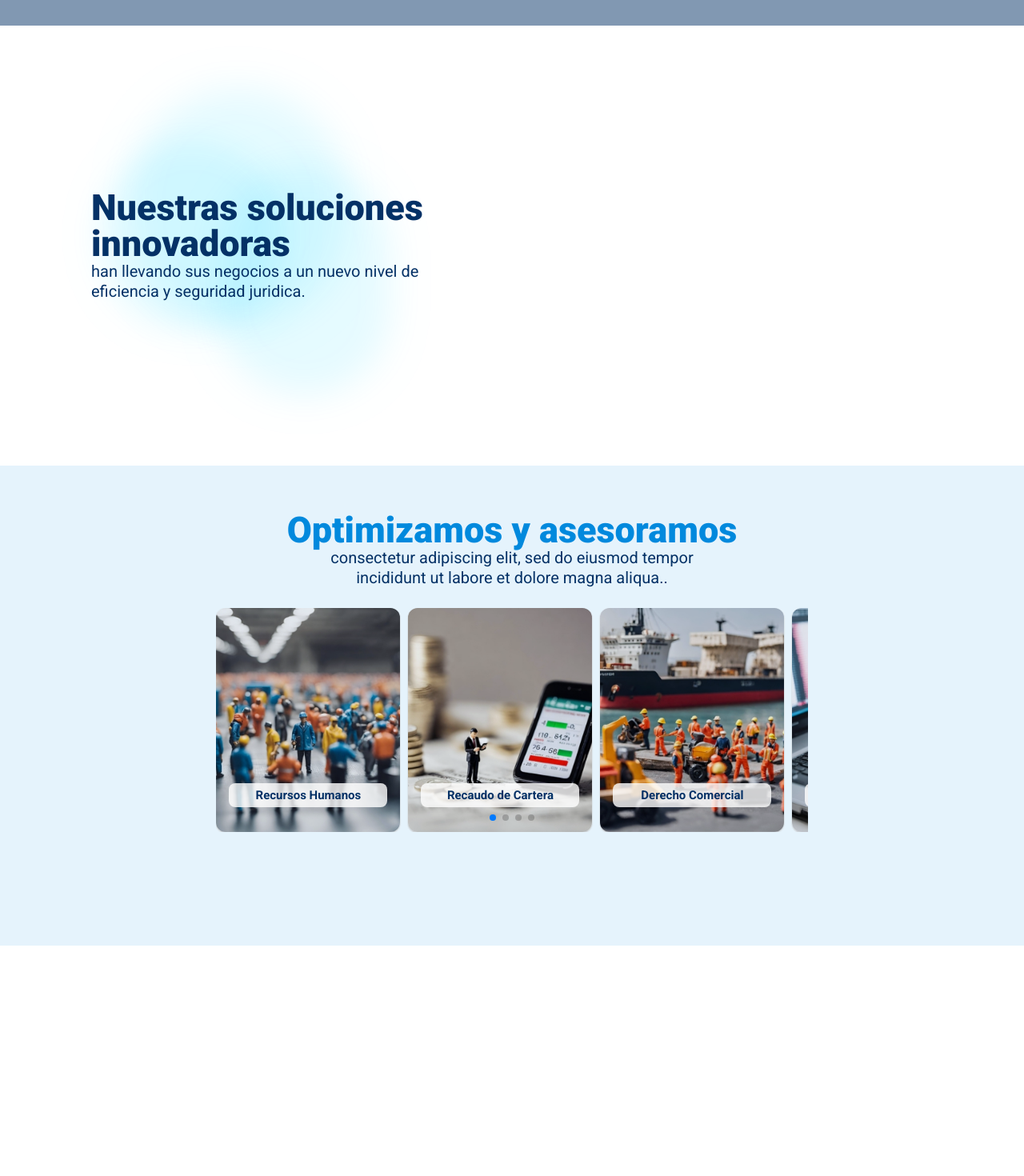
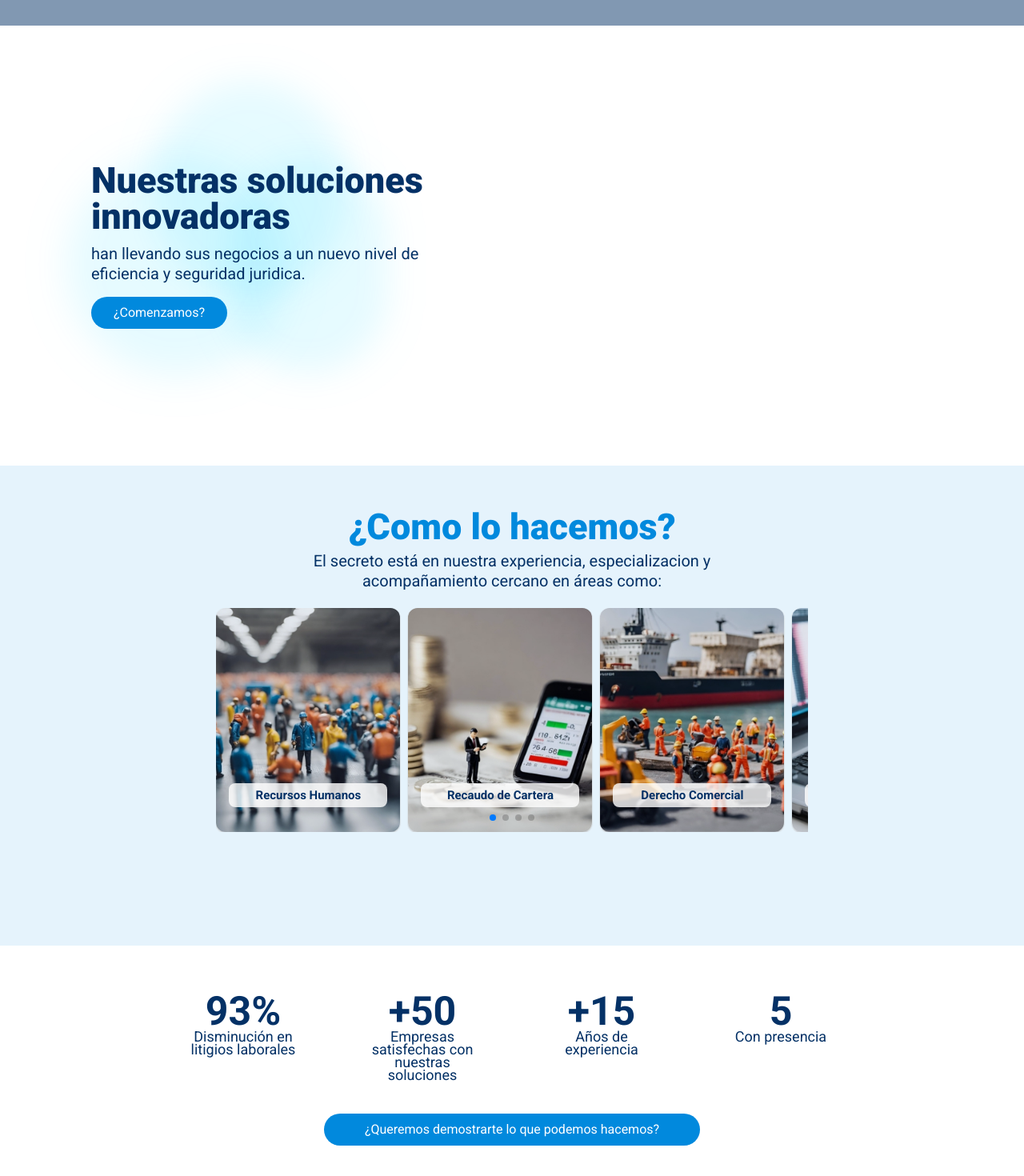
Before and after one commit to raegonzale/Montes-Abogados-Asociados, a React (Vite) app: page / in a window 1280 px wide. Shown: the part 568-2038 px from the top of the page at 80% size. Before the commit the page ends 1750 px from the top, so only its background shows below. Built offline with nearby package versions, Linux system fonts and the light colour scheme; grey boxes are pictures that could not be loaded; a web font is replaced by a local one.

Commit message:
15commit

```diff
--- a/src/App.jsx
+++ b/src/App.jsx
@@ -2,6 +2,7 @@ import { Header } from "./components/Header"
 import {PrincipalArticle} from "./components/PrincipalArticle"
 import { SecondArticle } from "./components/SecondArticle"
 import { ThirdArticle } from "./components/ThirdArticle"
+import { FourthArticle } from "./components/FourthArticle"
 
 
 function App() {
@@ -17,6 +18,8 @@ function App() {
 
     <SecondArticle />
 
+    <FourthArticle />
+
    </main>
  )
 }
--- /dev/null
+++ b/src/components/FourthArticle.jsx
@@ -0,0 +1,67 @@
+import { Animacion } from "../components/Animacion";
+
+export const FourthArticle = () => {
+  return (
+    <div>
+      <div className="relative w-full mx-auto xl:h-[300px] xl:flex flex-col xl:justify-center xl:items-center  ">
+
+
+        <div className="flex h-36 xl:flex xl:justify-center xl:items-center">
+          <div className=" space-x-16 flex items-baseline py-6 text-xs text-center">
+            <div className="w-40 flex flex-col items-center justify-center ">
+              <span className="text-[50px] font-abc2 font-bold text-skyBlue">
+                93%
+              </span>
+              <br />
+              <span className="text-[18px] font-abc2 text-skyBlue">
+                Disminución en litigios laborales
+              </span>
+            </div>
+
+            <div className="w-40 flex flex-col items-center justify-center ">
+              <span className="text-[50px] font-abc2 font-bold text-skyBlue">
+                +50
+              </span>
+              <br />
+              <span className="text-[18px] font-abc2 text-skyBlue">
+                Empresas satisfechas con nuestras soluciones
+              </span>
+            </div>
+
+            <div className="w-40 flex flex-col items-center justify-center ">
+              <span className="text-[50px] font-abc2 font-bold text-skyBlue">
+                +15
+              </span>
+              <br />
+              <span className="text-[18px] font-abc2 text-skyBlue">
+                Años de experiencia
+              </span>
+            </div>
+
+            <div className="w-40 flex flex-col items-center justify-center ">
+              <span className="text-[50px] font-abc2 font-bold text-skyBlue">
+                5
+              </span>
+              <br />
+              <span className="text-[18px] font-abc2 text-skyBlue">
+                Con presencia
+              </span>
+            </div>
+          </div>
+        </div>
+
+
+        <button
+            onClick="#"
+            className="mt-4 font-abc2 h-[40px] items-center rounded-full bg-blue text-white text-[16px] xl:w-[470px] hover:bg-gradient-to-r from-skyBlue to-lightBlue"
+          >
+            ¿Queremos demostrarte lo que podemos hacemos?
+          </button>
+
+
+      </div>
+
+
+    </div>
+  );
+};
--- a/src/components/Header.jsx
+++ b/src/components/Header.jsx
@@ -35,7 +35,7 @@ export const Header = () => {
         <img src={logoBlanco} alt="Logo principal Blanco" />
       </div>
 
-      <ul className=" font-abc2 text-white text-[14px] xl:h-[34px] xl:w-[600px] hidden xl:flex xl:mx-24 xl:text-[15px] xl:items-center xl:place-content-around xl:justify-aroun xl:px-16">
+      <ul className=" font-abc2 text-white text-[14px] xl:h-[34px] xl:w-[600px] hidden xl:flex xl:mx-24 xl:text-[15px] xl:items-center xl:place-content-around xl:justify-aroun">
         <li className="hover:text-lightBlue hover:underline underline-offset-8 ">
           <a href="#">Soluciones</a>
         </li>
--- a/src/components/PrincipalArticle.jsx
+++ b/src/components/PrincipalArticle.jsx
@@ -28,7 +28,7 @@ export const PrincipalArticle = () => {
           </article>
           <button
             onClick="#"
-            className="mt-7 font-abc h-[40px] items-center rounded-lg bg-blue text-white text-[16px] xl:w-[170px] hover:bg-none hover:bg-mix-blend-multiply hover:bg-opacity-5 hover:border hover:border-white "
+            className="mt-7 font-abc2 h-[40px] items-center rounded-full bg-blue text-white text-[16px] xl:w-[170px] hover:bg-none hover:bg-mix-blend-multiply hover:bg-opacity-5 hover:border hover:border-white"
           >
             ¿Comenzamos?
           </button>
--- a/src/components/SecondArticle.jsx
+++ b/src/components/SecondArticle.jsx
@@ -5,11 +5,10 @@ export const SecondArticle = () => {
     <div className="w-full mx-auto px-6 h-[600px] bg-blue bg-opacity-10">
       <div className="h-[170px] pt-20 relative flex flex-col justify-center items-center xl:pt-10">
         <div className="leading-none font-abc2 font-extrabold text-blue text-[45px] text-center">
-          Optimizamos y asesoramos
+          ¿Como lo hacemos?
         </div>
-        <div className="xl:w-[500px] leading-tight font-abc2 text-skyBlue text-[20px] text-center">
-          consectetur adipiscing elit, sed do eiusmod tempor incididunt ut
-          labore et dolore magna aliqua..
+        <div className="xl:w-[500px] leading-tight font-abc2 text-skyBlue text-[20px] text-center xl:mt-2">
+          El secreto está en nuestra experiencia, especializacion y acompañamiento cercano en áreas como:
         </div>
       </div>
       <Slider />
--- a/src/components/Slider.jsx
+++ b/src/components/Slider.jsx
@@ -15,12 +15,12 @@ export const Slider = () => {
       <Swiper
         breakpoints={{
           340: {
-            slidesPerView: 1.1,
+            slidesPerView: 1.2,
             spaceBetween: 1,
           },
           640: {
             slidesPerView: 2.3,
-            spaceBetween: 20,
+            spaceBetween: 5,
           },
           1024: {
             slidesPerView: 3.1,
@@ -40,7 +40,7 @@ export const Slider = () => {
                 style={{ backgroundImage: `url(${item.backgroundImage})` }}
               />
               <div className="absolute inset-0 bg-skyBlue opacity-10 mix-blend-multiply rounded-xl group-hover:opacity-80" />
-              <div className="relative p-2 pt-[215px] flex flex-col">
+              <div className="relative p-2 xl:pt-[215px] flex flex-col pt-[185px]">
                 <div className="h-[30px] text-center place-content-center text-[15px] font-bold text-skyBlue font-abc2 bg-white bg-opacity-80 bg-mix-blend-multiply rounded-lg ">
                   {item.title}
                 </div>
--- /dev/null
+++ b/src/components/SliderTwo.jsx
@@ -0,0 +1,44 @@
+
+
+export const SliderTwo = () => {
+  return (
+    <div>
+      <div className=" border border-red flex overflow-hidden space-x-16 group h-36">
+        <div className=" space-x-16 flex items-baseline animate-loop-scroll group-hover:paused py-6 text-xs text-center">
+
+          <div className="w-40 flex flex-col items-center justify-center ">
+            <span className="text-[40px] font-abc2 font-bold text-skyBlue">
+              93%
+            </span>
+            <br />
+            <span className="text-[15px] font-abc2 text-skyBlue">
+              Disminución en litigios laborales
+            </span>
+          </div>
+
+          <div className="w-40 flex flex-col items-center justify-center ">
+            <span className="text-[40px] font-abc2 font-bold text-skyBlue">
+              +50
+            </span>
+            <br />
+            <span className="text-[15px] font-abc2 text-skyBlue">
+              Empresas satisfechas con nuestras soluciones
+            </span>
+          </div>
+
+          <div className="w-40 flex flex-col items-center justify-center ">
+            <span className="text-[40px] font-abc2 font-bold text-skyBlue">
+              +15
+            </span>
+            <br />
+            <span className="text-[15px] font-abc2 text-skyBlue">
+              Años de experiencia
+            </span>
+          </div>
+
+
+        </div>
+      </div>
+    </div>
+  );
+};
--- a/src/components/ThirdArticle.jsx
+++ b/src/components/ThirdArticle.jsx
@@ -7,15 +7,21 @@ export const ThirdArticle = () => {
         <Animacion />
       </div>
 
-      <div className="w-full h-[300px] px-6 flex flex-col justify-center xl:w-[500px] xl:h-[200px] xl:relative xl:flex xl:justify-center xl:place-content-evenly ">
+      <div className="w-full h-[350px] px-6 flex flex-col justify-center xl:w-[500px] xl:h-[300px] xl:relative xl:flex xl:justify-center xl:place-content-evenly ">
         <p className="z-10 leading-none my-2 text-center xl:w-[480 px] font-abc2 text-skyBlue font-extrabold text-[45px] xl:text-left xl:my-0">
           Nuestras soluciones innovadoras{" "}
         </p>
-        <p className="z-10 leading-tight my-2 text-center xl:w-[480 px] font-abc2 text-skyBlue text-[20px] xl:text-left xl:my-0 ">
+        <p className="z-10 leading-tight my-2 text-center xl:w-[480 px] font-abc2 text-skyBlue text-[20px] xl:text-left xl:my-0 xl:pt-3 ">
           {" "}
           han llevando sus negocios a un nuevo nivel de eficiencia y seguridad
           juridica.{" "}
         </p>
+        <button
+            onClick="#"
+            className="mt-4 font-abc2 h-[40px] items-center rounded-full bg-blue text-white text-[16px] xl:w-[170px] hover:bg-gradient-to-r from-skyBlue to-lightBlue"
+          >
+            ¿Comenzamos?
+          </button>
       </div>
 
       <div className="w-full h-full xl:w-[600px] xl:h-[350px] xl:relative"></div>
--- a/src/index.css
+++ b/src/index.css
@@ -12,5 +12,8 @@
     .animation-delay-4000 {
         animation-delay: 5s;
     }
+    .paused {
+        animation-play-state:paused;
+    }
 
 }
--- a/tailwind.config.js
+++ b/tailwind.config.js
@@ -26,7 +26,8 @@ export default {
     },
 
     animation: {
-      blob:"blob 10s infinite"
+      blob:"blob 5s infinite",
+      "loop-scroll":"loop-scroll 6s linear infinite"
     },
 
     keyframes: {
@@ -44,7 +45,17 @@ export default {
           transform:"translate(0px, 0px) scale(1)"
         },
       },
+      "loop-scroll":{
+        from:{ transform: "translateX(-100%)" },
+        to:{transform: "translateX(250%)"},
+      }
+
+
     },
+
+
+
+
 
   },
   plugins: [],
```
Also changed, not shown: src/components/soporte.txt (added).
